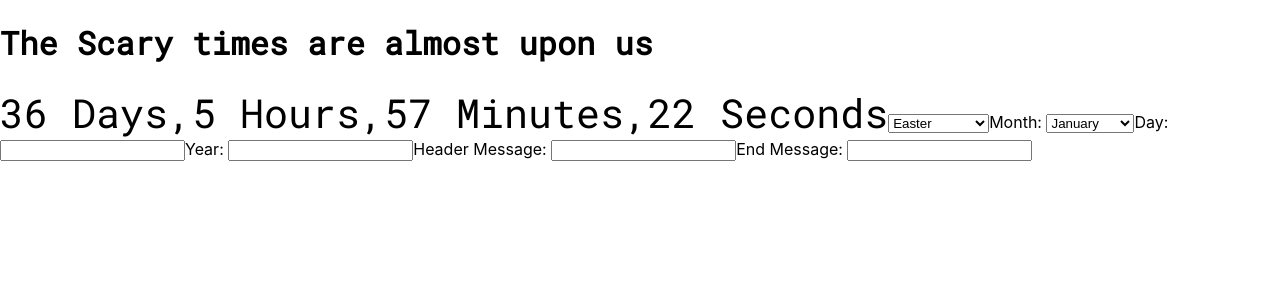
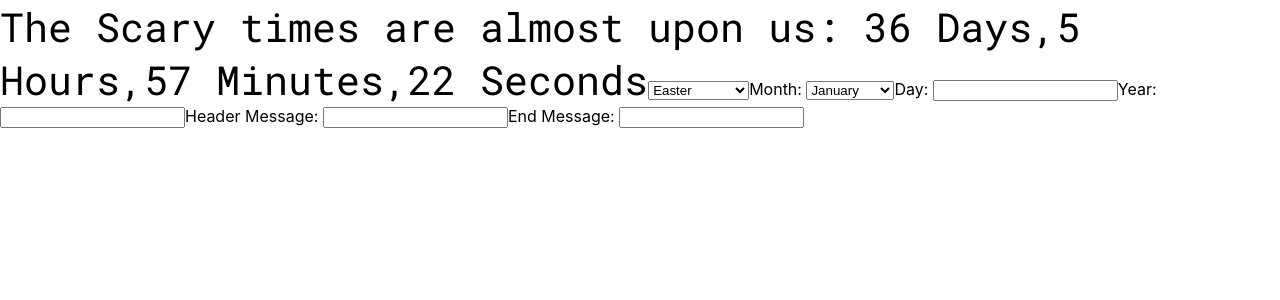
Before and after one commit to DevelopingWriter96/reactcountdown, a React (Create React App) app: page / in a window 1280 px wide. Shown: the top 300 px of the page. Built offline with nearby package versions, Linux system fonts and the light colour scheme.

Commit message:
Fixed a Grammar error

```diff
--- a/src/App.js
+++ b/src/App.js
@@ -4,7 +4,7 @@ let targetMonth = "October";
 let targetDay = "31";
 let targetYear = "2024";
 let targetTime = "00:00:00";
-let targetMessage = "The Scary times are almost upon us";
+let targetMessage = "The Scary times are almost upon us: ";
 let endMessage = "Happy Halloween!";
 
 let targetDate = targetMonth + " " + targetDay + " " + targetYear + " " + targetTime;
@@ -60,7 +60,7 @@ function App() {
   return (
     <>
     <link href="https://fonts.googleapis.com/css2?family=Roboto+Mono&display=swap" rel="stylesheet"></link>
-        <h1 id="message"></h1>
+        <p id="message"></p>
         <p id="days"></p>
         <p id="hours"></p>
         <p id="mins"></p>
```
